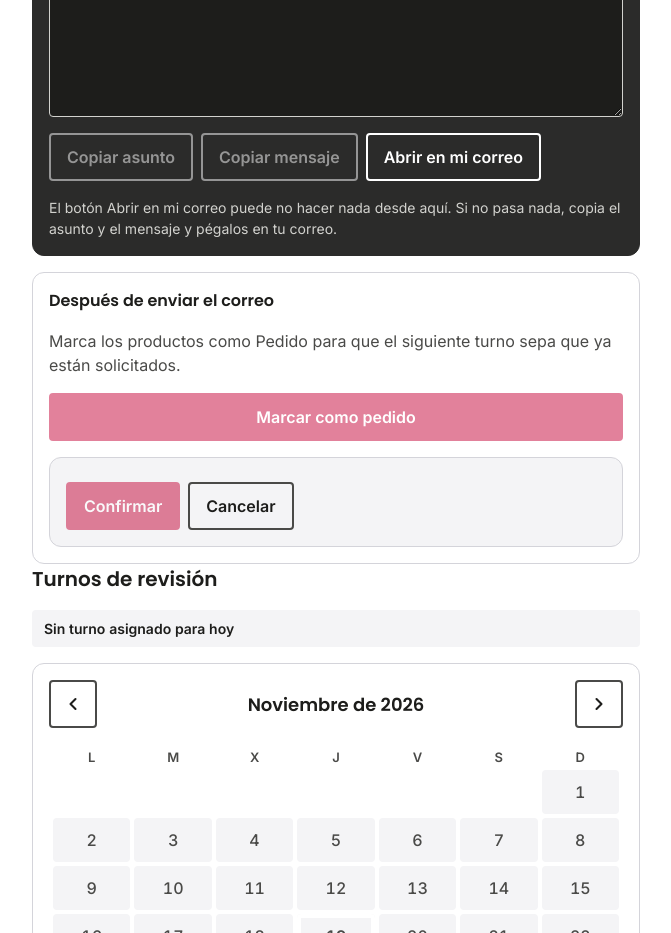
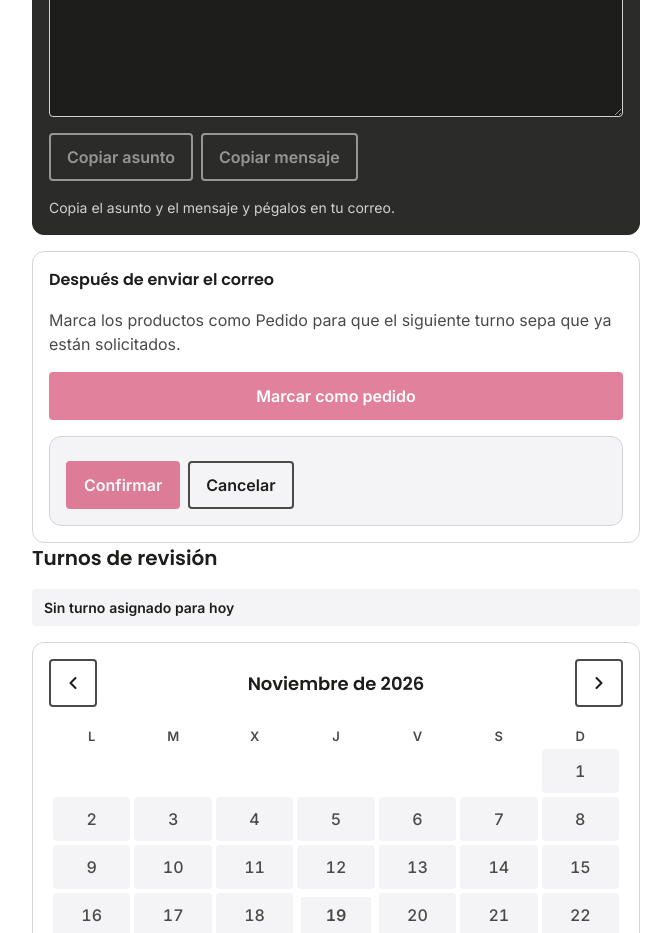
Before and after one commit to amaeso-webimpacto/mkt-automation, a plain HTML site: page oficina-inventario/index.html in a window 1280 px wide. Shown: the part 1500-2433 px from the top of the page, without its empty margins (304-975 px from the left). Drawn offline with Linux system fonts and the light colour scheme.

Commit message:
Inventario de oficina: quitar el botón Abrir en mi correo
Co-Authored-By: Claude Sonnet 5.5 <noreply@anthropic.com>
Claude-Session: https://claude.ai/code/session_01AM6uHGx8R8XWUArcet2Ddu

```diff
--- a/oficina-inventario/index.html
+++ b/oficina-inventario/index.html
@@ -105,9 +105,8 @@
           <div class="btn-row">
             <button type="button" class="btn btn--ghost-light" data-js-copy-subject data-js-email-action>Copiar asunto</button>
             <button type="button" class="btn btn--ghost-light" data-js-copy-body data-js-email-action>Copiar mensaje</button>
-            <a class="btn btn--ghost-light" data-js-mailto>Abrir en mi correo</a>
           </div>
-          <p class="card__hint">El botón Abrir en mi correo puede no hacer nada desde aquí. Si no pasa nada, copia el asunto y el mensaje y pégalos en tu correo.</p>
+          <p class="card__hint">Copia el asunto y el mensaje y pégalos en tu correo.</p>
         </div>
 
         <div class="card">
--- a/oficina-inventario/js/logic.js
+++ b/oficina-inventario/js/logic.js
@@ -289,7 +289,3 @@ export function buildEmail({ items, notes, signature, todayIso }) {
   parts.push(`Gracias,\n${signature || "Equipo de revisión"}\n${OFFICE_LABEL[0].toUpperCase()}${OFFICE_LABEL.slice(1)}`);
   return { subject, body: parts.join("\n\n") };
 }
-
-export function buildMailtoUrl({ subject, body }) {
-  return `mailto:?subject=${encodeURIComponent(subject)}&body=${encodeURIComponent(body)}`;
-}
--- a/oficina-inventario/js/main.js
+++ b/oficina-inventario/js/main.js
@@ -12,7 +12,6 @@ import { fillSelect, ref, refs } from "./dom.js";
 import {
   addTeamToRotation,
   buildEmail,
-  buildMailtoUrl,
   buildMonthGrid,
   buildTurnSummary,
   changePeriodTeam,
@@ -123,7 +122,7 @@ function renderOrder() {
     signature: teamLabel(team),
     todayIso: today(),
   });
-  renderEmailPreview({ ...email, mailtoUrl: buildMailtoUrl(email) });
+  renderEmailPreview(email);
 }
 
 function renderTurns() {
--- a/oficina-inventario/js/render.js
+++ b/oficina-inventario/js/render.js
@@ -209,11 +209,9 @@ function buildOrderRow(item) {
   return row;
 }
 
-export function renderEmailPreview({ subject, body, mailtoUrl }) {
+export function renderEmailPreview({ subject, body }) {
   ref("email-subject").value = subject;
   ref("email-body").value = body;
-  const link = ref("mailto");
-  link.setAttribute("href", mailtoUrl);
   refs("email-action").forEach((control) => {
     control.disabled = !body;
   });
```
